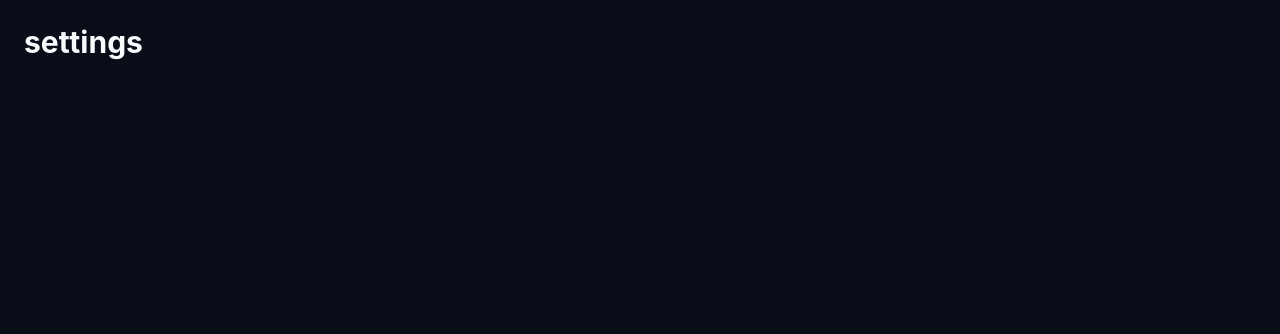
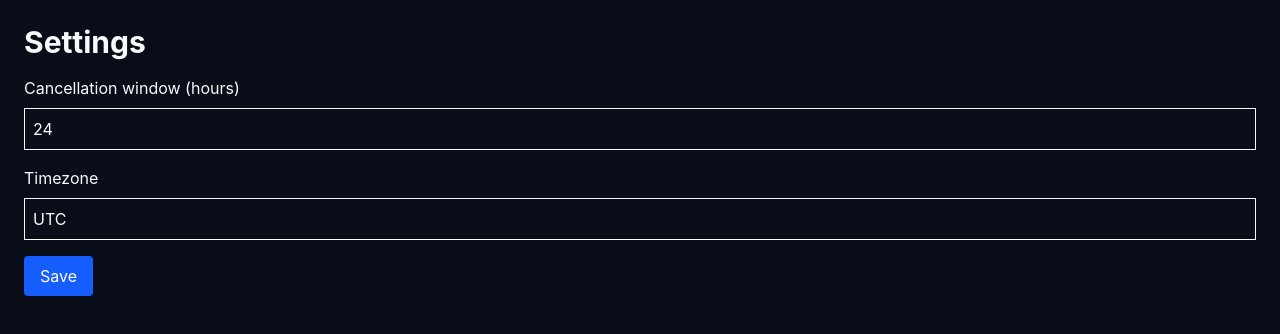
Before and after one commit to jyothir-369/chronos-appointment-scheduling, a Next.js app in the folder apps/web/: page /settings in a window 1280 px wide. Shown: the top 334 px of the page. Built offline with nearby package versions, Linux system fonts and the light colour scheme; no server answers.

Commit message:
feat: complete client settings pages and CI

```diff
--- a/apps/web/src/app/clients/page.tsx
+++ b/apps/web/src/app/clients/page.tsx
@@ -1 +1,28 @@
-export default function ClientsPage(){return <main className='p-6'><h1 className='text-3xl font-bold'>clients</h1></main>}
+import { useState, useEffect } from 'react';
+import { Client } from '@chronos/contracts';
+
+export default function ClientsPage() {
+  const [clients, setClients] = useState<Client[]>([]);
+  const [loading, setLoading] = useState(true);
+  const [error, setError] = useState<string | null>(null);
+
+  useEffect(() => {
+    fetch('/api/clients')
+      .then(r => { if (!r.ok) throw new Error('Failed'); return r.json(); })
+      .then(setClients)
+      .catch(e => setError(e.message))
+      .finally(() => setLoading(false));
+  }, []);
+
+  if (loading) return <main className="p-6"><p>Loading clients...</p></main>;
+  if (error) return <main className="p-6"><p className="text-red-600">{error}</p></main>;
+  return (
+    <main className="p-6">
+      <h1 className="text-3xl font-bold mb-4">Clients</h1>
+      {clients.length === 0 ? <p>No clients found.</p> : (
+        <table className="w-full border"><thead><tr className="bg-gray-100"><th>Name</th><th>Email</th><th>Phone</th></tr></thead>
+        <tbody>{clients.map(c => <tr key={c.id} className="border-t"><td>{c.name || '-'}</td><td>{c.email}</td><td>{c.phone || '-'}</td></tr>)}</tbody></table>
+      )}
+    </main>
+  );
+}
--- a/apps/web/src/app/settings/page.tsx
+++ b/apps/web/src/app/settings/page.tsx
@@ -1 +1,25 @@
-export default function SettingsPage(){return <main className='p-6'><h1 className='text-3xl font-bold'>settings</h1></main>}
+import { useState, useEffect } from 'react';
+export default function SettingsPage() {
+  const [provider, setProvider] = useState<{ cancellationWindowHours?: number; timezone?: string } | null>(null);
+  const [loading, setLoading] = useState(true);
+  const [saved, setSaved] = useState(false);
+  useEffect(() => {
+    fetch('/api/providers/me').then(r => r.ok ? r.json() : null).then(setProvider).finally(() => setLoading(false));
+  }, []);
+  const save = async () => {
+    await fetch('/api/providers/me', { method: 'PUT', headers: { 'Content-Type': 'application/json' }, body: JSON.stringify(provider) });
+    setSaved(true);
+  };
+  if (loading) return <main className="p-6"><p>Loading settings...</p></main>;
+  return (
+    <main className="p-6">
+      <h1 className="text-3xl font-bold mb-4">Settings</h1>
+      <label className="block mb-2">Cancellation window (hours)</label>
+      <input type="number" value={provider?.cancellationWindowHours ?? 24} onChange={e => setProvider(p => p ? { ...p, cancellationWindowHours: Number(e.target.value) } : null)} className="border p-2 w-full mb-4" />
+      <label className="block mb-2">Timezone</label>
+      <input type="text" value={provider?.timezone ?? 'UTC'} onChange={e => setProvider(p => p ? { ...p, timezone: e.target.value } : null)} className="border p-2 w-full mb-4" />
+      <button onClick={save} className="bg-blue-600 text-white px-4 py-2 rounded">Save</button>
+      {saved && <p className="text-green-600 mt-2">Saved.</p>}
+    </main>
+  );
+}
```
